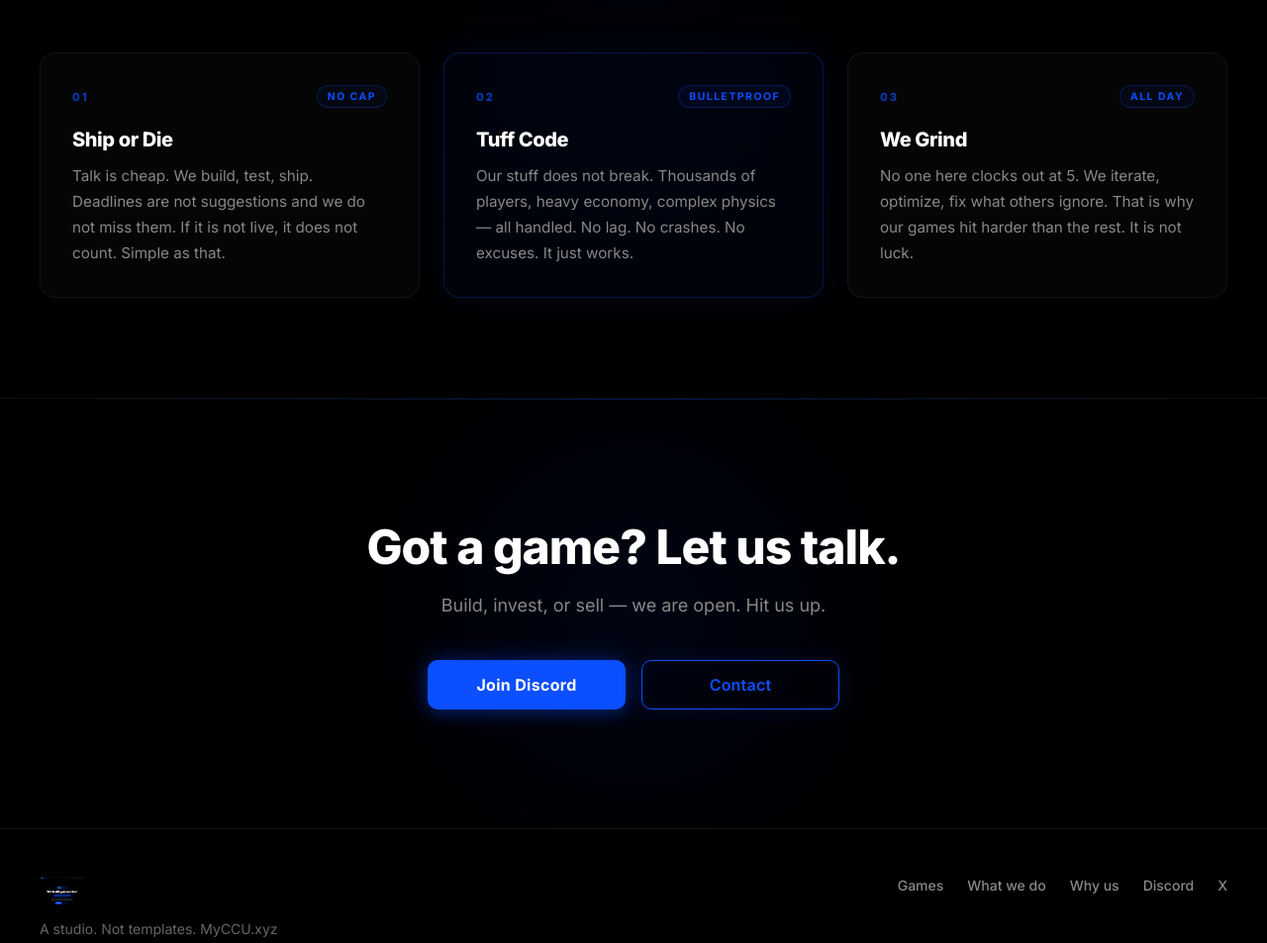
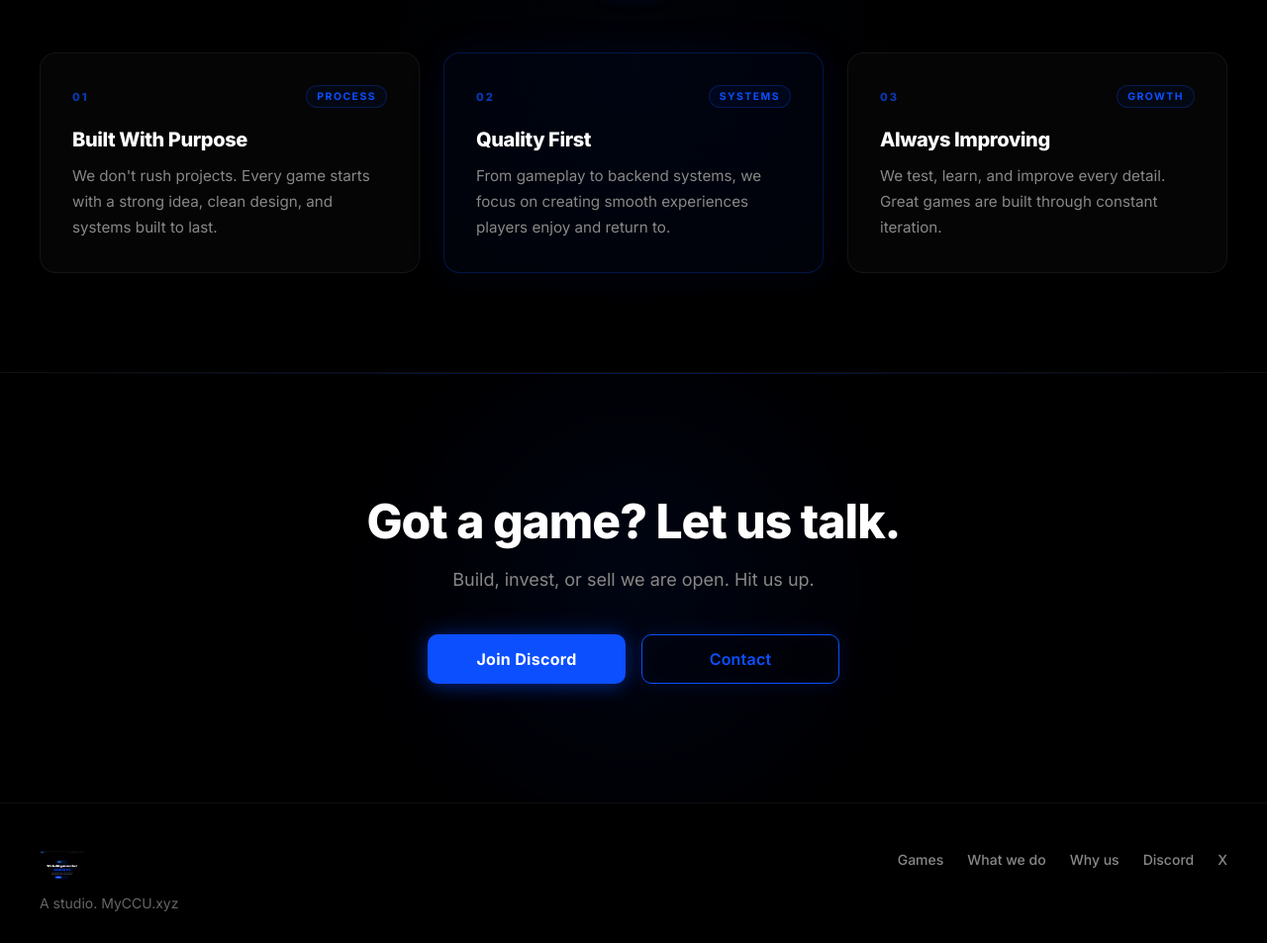
Before and after one commit to YoSklllAura/project-5252, a website built with Vite: page index.html in a window 1280 px wide. Shown: the part 2772-3725 px from the top of the page at 99% size. Built offline with nearby package versions, Linux system fonts and the light colour scheme.

Commit message:
Update index.html

```diff
--- a/index.html
+++ b/index.html
@@ -289,28 +289,28 @@
           <div class="card team-card">
             <div class="team-card-top">
               <div class="team-card-number">01</div>
-              <div class="team-card-tag">No cap</div>
+              <div class="team-card-tag">PROCESS</div>
             </div>
-            <h3 class="team-name">Ship or Die</h3>
-            <p class="card-text">Talk is cheap. We build, test, ship. Deadlines are not suggestions and we do not miss them. If it is not live, it does not count. Simple as that.</p>
+            <h3 class="team-name">Built With Purpose</h3>
+            <p class="card-text">We don't rush projects. Every game starts with a strong idea, clean design, and systems built to last.</p>
             <div class="team-card-bar"></div>
           </div>
           <div class="card team-card team-card-featured">
             <div class="team-card-top">
               <div class="team-card-number">02</div>
-              <div class="team-card-tag">Bulletproof</div>
+              <div class="team-card-tag">Systems</div>
             </div>
-            <h3 class="team-name">Tuff Code</h3>
-            <p class="card-text">Our stuff does not break. Thousands of players, heavy economy, complex physics — all handled. No lag. No crashes. No excuses. It just works.</p>
+            <h3 class="team-name">Quality First</h3>
+            <p class="card-text">From gameplay to backend systems, we focus on creating smooth experiences players enjoy and return to.</p>
             <div class="team-card-bar"></div>
           </div>
           <div class="card team-card">
             <div class="team-card-top">
               <div class="team-card-number">03</div>
-              <div class="team-card-tag">All day</div>
+              <div class="team-card-tag">Growth</div>
             </div>
-            <h3 class="team-name">We Grind</h3>
-            <p class="card-text">No one here clocks out at 5. We iterate, optimize, fix what others ignore. That is why our games hit harder than the rest. It is not luck.</p>
+            <h3 class="team-name">Always Improving</h3>
+            <p class="card-text">We test, learn, and improve every detail. Great games are built through constant iteration.</p>
             <div class="team-card-bar"></div>
           </div>
         </div>
@@ -320,7 +320,7 @@
     <section class="cta">
       <div class="cta-content">
         <h2 class="cta-title">Got a game? Let us talk.</h2>
-        <p class="cta-desc">Build, invest, or sell — we are open. Hit us up.</p>
+        <p class="cta-desc">Build, invest, or sell we are open. Hit us up.</p>
         <div class="cta-btns">
           <a href="https://discord.gg/myccu" target="_blank" rel="noopener noreferrer" class="btn btn-primary btn-lg">Join Discord</a>
           <a href="https://x.com/myccu" target="_blank" rel="noopener noreferrer" class="btn btn-outline btn-lg">Contact</a>
@@ -336,7 +336,7 @@
         <a href="/" class="logo footer-logo-img-wrap">
           <img src="./src/assets/footer-logo.png" alt="MyCCU" class="footer-logo-img" />
         </a>
-        <p class="footer-tagline">A studio. Not templates. MyCCU.xyz</p>
+        <p class="footer-tagline">A studio. MyCCU.xyz</p>
       </div>
       <div class="footer-links">
         <a href="#games">Games</a>
```
